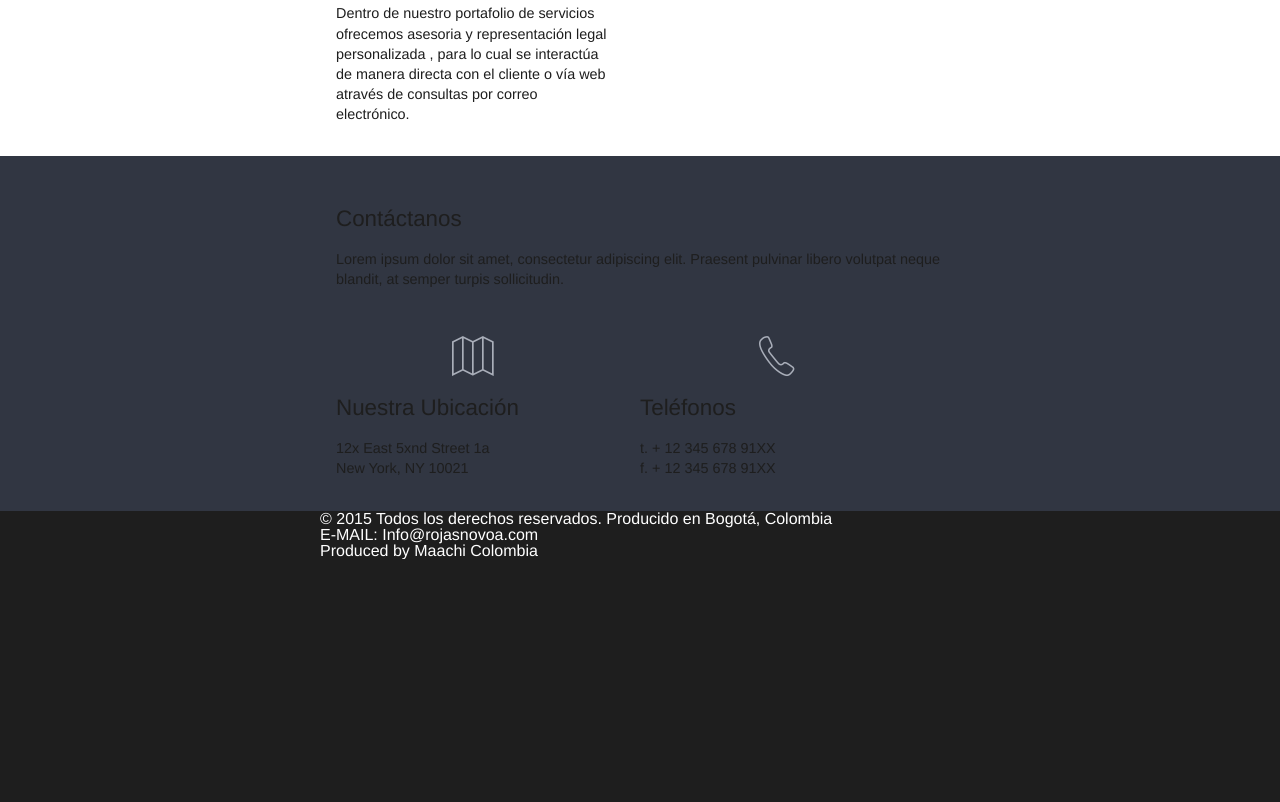
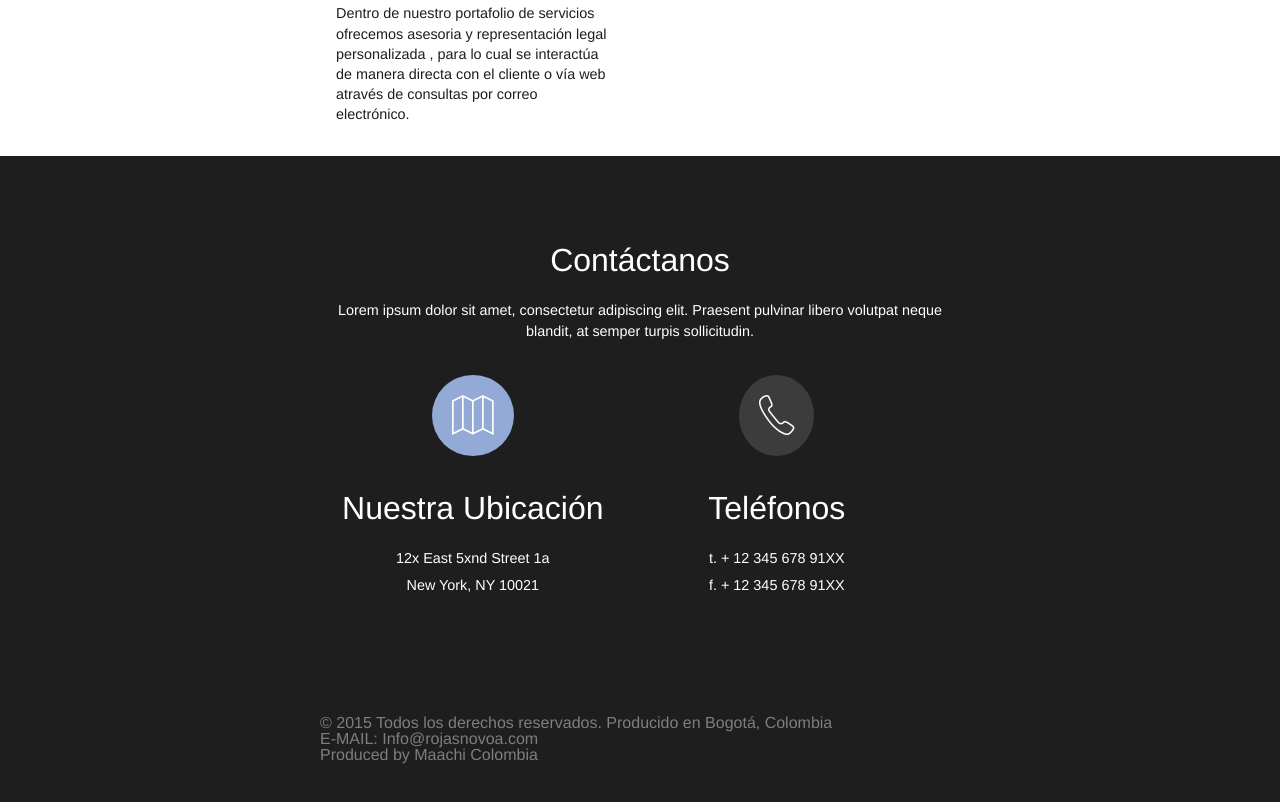
Before and after one commit to Maachi/RojasNovoa, a website: page index.html in a window 1280 px wide. Shown: the part 2159-2961 px from the top of the page. Before the commit the page ends 2718 px from the top, so only its background shows below. Drawn offline with Linux system fonts and the light colour scheme.

Commit message:
Update main.css

```diff
--- a/static/css/main.css
+++ b/static/css/main.css
@@ -11,14 +11,12 @@
  */
 /** @type  Background color for body and main font color  */
 /*Variables Seccion Firm*/
-/*Variables Seccion Firm*/
 /*Variables Seccion Servicios*/
-
+/*Variables Seccion Contacto*/
 body {
   margin: 0;
   font-weight: 300;
 }
-
 h1,
 h2,
 h3,
@@ -26,25 +24,20 @@ h4 {
   margin: 0;
   font-weight: normal;
 }
-
 p {
   margin: 0;
 }
-
 ul {
   margin: 0;
   padding: 0;
 }
-
 em {
   font-style: normal;
   font-weight: bold;
 }
-
 header li {
   list-style: none;
 }
-
 @font-face {
   font-family: 'icomoon';
   src: url('../fonts/rojasnovoa/rojasnovoa.eot?-fvaux7');
@@ -52,7 +45,6 @@ header li {
   font-weight: normal;
   font-style: normal;
 }
-
 [class^="icon-"],
 [class*=" icon-"],
 .logo,
@@ -66,67 +58,51 @@ header li {
   text-transform: none;
   line-height: 1;
   /* Better Font Rendering =========== */
-
   -webkit-font-smoothing: antialiased;
   -moz-osx-font-smoothing: grayscale;
 }
-
 .icon-acompanamiento:before {
   content: "\61";
 }
-
 .icon-conciliacion:before {
   content: "\63";
 }
-
 .icon-contact:before {
   content: "\74";
 }
-
 .icon-derecho-civil:before {
   content: "\64";
 }
-
 .facebook:before {
   content: "\66";
 }
-
 .icon-google-plus:before {
   content: "\2b";
 }
-
 .icon-laboral:before {
   content: "\69";
 }
-
 .icon-logo-filled:before {
   content: "\6c";
 }
-
 .logo:before {
   content: "\67";
 }
-
 .icon-map:before {
   content: "\6d";
 }
-
 .icon-procesal:before {
   content: "\70";
 }
-
 .icon-propiedad:before {
   content: "\73";
 }
-
 .twitter:before {
   content: "\77";
 }
-
 a {
   transition: color 800ms ease;
 }
-
 body {
   background: #1e1e1e;
   color: #ffffff;
@@ -134,23 +110,19 @@ body {
   font: normal 300 1em/1em 'Helvetica Neue', Helvetica, Arial, sans-serif;
   font-size: 100%;
 }
-
 a {
   color: #92aad5;
   text-decoration: none;
 }
-
 a:hover {
   color: #b2ceff;
 }
-
 .section-c-2 {
   width: 100%;
   margin: 0;
   padding: 0;
   overflow: hidden;
 }
-
 .section-c-2 .column {
   display: inline-block;
   float: left;
@@ -158,7 +130,6 @@ a:hover {
   width: 45%;
   margin: 0 5% 0 0;
 }
-
 .page-wrapper {
   margin: 0 auto;
   max-width: 50%;
@@ -166,43 +137,35 @@ a:hover {
   position: relative;
 }
 /*Inicio division de Secciones*/
-
 .section {
   background: #313642;
   padding: 2em;
 }
-
 .section.firm {
   background-image: url(../images/bg_section.png);
   opacity: 0.5;
 }
-
 .section .section-c-2 {
   margin: 1em 0;
 }
-
 .section h2 {
   margin: 1em 0;
   font-size: 1.4em;
 }
-
 .section h3 {
   margin: .5em 0;
   font: normal 300 1em/1em 'Georgia', serif;
   color: #92aad5;
   line-height: 1.2em;
 }
-
 .section h4 {
   font-size: 1.3em;
   margin: 1em 0;
 }
-
 .section p {
   font-size: .9em;
   line-height: 1.4em;
 }
-
 .section .frame {
   width: 100%;
   border-radius: .2em;
@@ -210,75 +173,86 @@ a:hover {
   overflow: hidden;
   margin: 1em 0;
 }
-
 .section .frame img {
   width: 100%;
 }
-
 .section .social {
   margin: 1em 0;
 }
-
 .section .resume h4 {
   font-size: 1.2em;
 }
-
 .section .resume p {
   color: #b4b4b4;
   font-size: .8em;
 }
-
 .section.services {
   background-color: #ffffff;
 }
-
 .section.services h1 {
   margin-top: 4%;
 }
-
+.section.contact {
+  background: #1e1e1e;
+  margin-bottom: 5em;
+}
+.section.contact h2 {
+  text-align: center;
+  color: #ffffff;
+  margin-bottom: 1em auto;
+  margin-top: 2em;
+  font-size: 2em;
+}
+.section.contact p {
+  text-align: center;
+  color: #ffffff;
+  margin-bottom: 0.5em;
+}
+.section.contact .icon-map {
+  color: #ffffff;
+  background: #92aad5;
+  border-radius: 100%;
+  padding: .5em;
+}
+.section.contact .icon-contact {
+  color: #ffffff;
+  background: #3c3c3c;
+  border-radius: 100%;
+  padding: .5em;
+}
 .section h2,
 .section p,
 .section ul {
   color: #1e1e1e;
 }
-
 .section .list {
   overflow: hidden;
 }
-
 .section .list li {
   list-style: none;
   float: left;
   width: 45%;
   margin: 0 5% 0 0;
 }
-
 .section .list span {
   color: #a9aeb9;
   font-size: 40px;
 }
-
 .section .list span p {
   color: #646e82;
-    margin-bottom: 2%;
 }
-
 .hero {
   text-align: center;
 }
-
 .hero .page-wrapper {
   padding: 4em 0;
 }
-
 .hero .logo {
   font-size: 4em;
 }
-
 .hero .logo span {
   display: none;
 }
-
 .hero h2 {
   margin: 2em auto;
   width: 14em;
@@ -286,40 +260,32 @@ a:hover {
   font-weight: 300;
   font-size: 1.3em;
 }
-
 .hero .social {
   position: absolute;
   bottom: .8em;
   right: 0;
   font: normal 300 1em/1em 'Georgia', serif;
 }
-
 .main-header {
   text-align: right;
 }
-
 .main-header ul {
   display: inline-block;
 }
-
 .main-header li {
   display: inline-block;
   padding: 1em .2em;
 }
-
 .main-header a {
   font-size: .9em;
   color: #ffffff;
 }
-
 .main-header a:hover {
   color: #92aad5;
 }
-
 .social li {
   display: inline-block;
 }
-
 .social .facebook,
 .social .twitter {
   background: #ffffff;
@@ -331,8 +297,15 @@ a:hover {
   font-size: 0.7em;
   color: #1e1e1e;
 }
-
 .social .facebook span,
 .social .twitter span {
   display: none;
 }
+.footer {
+  margin: 0 auto;
+  margin-bottom: 3em;
+}
+.footer p {
+  text-align: left;
+  color: #7e7e7e;
+}
```
Lines whose indentation alone changed are shown as unchanged.
